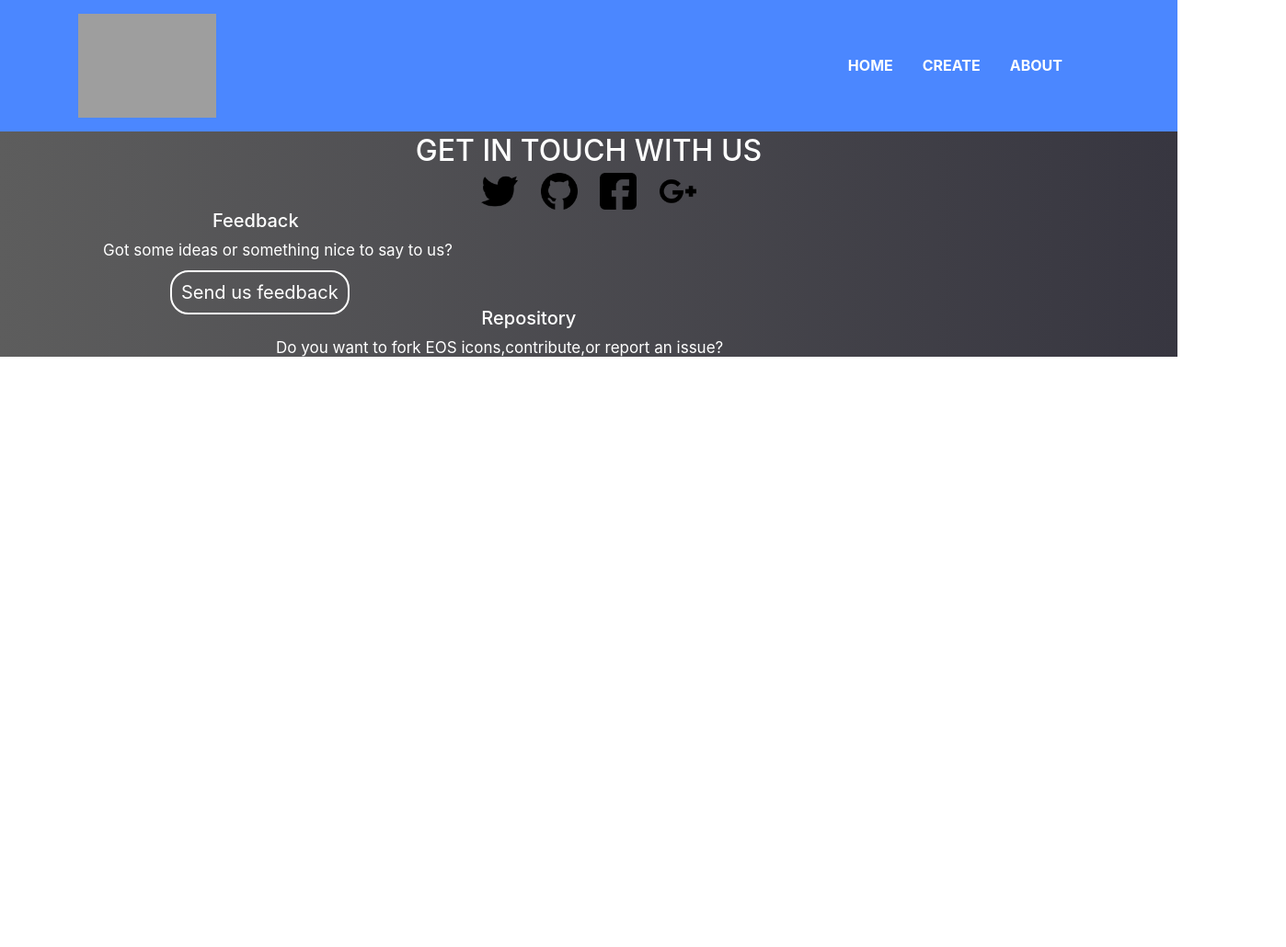
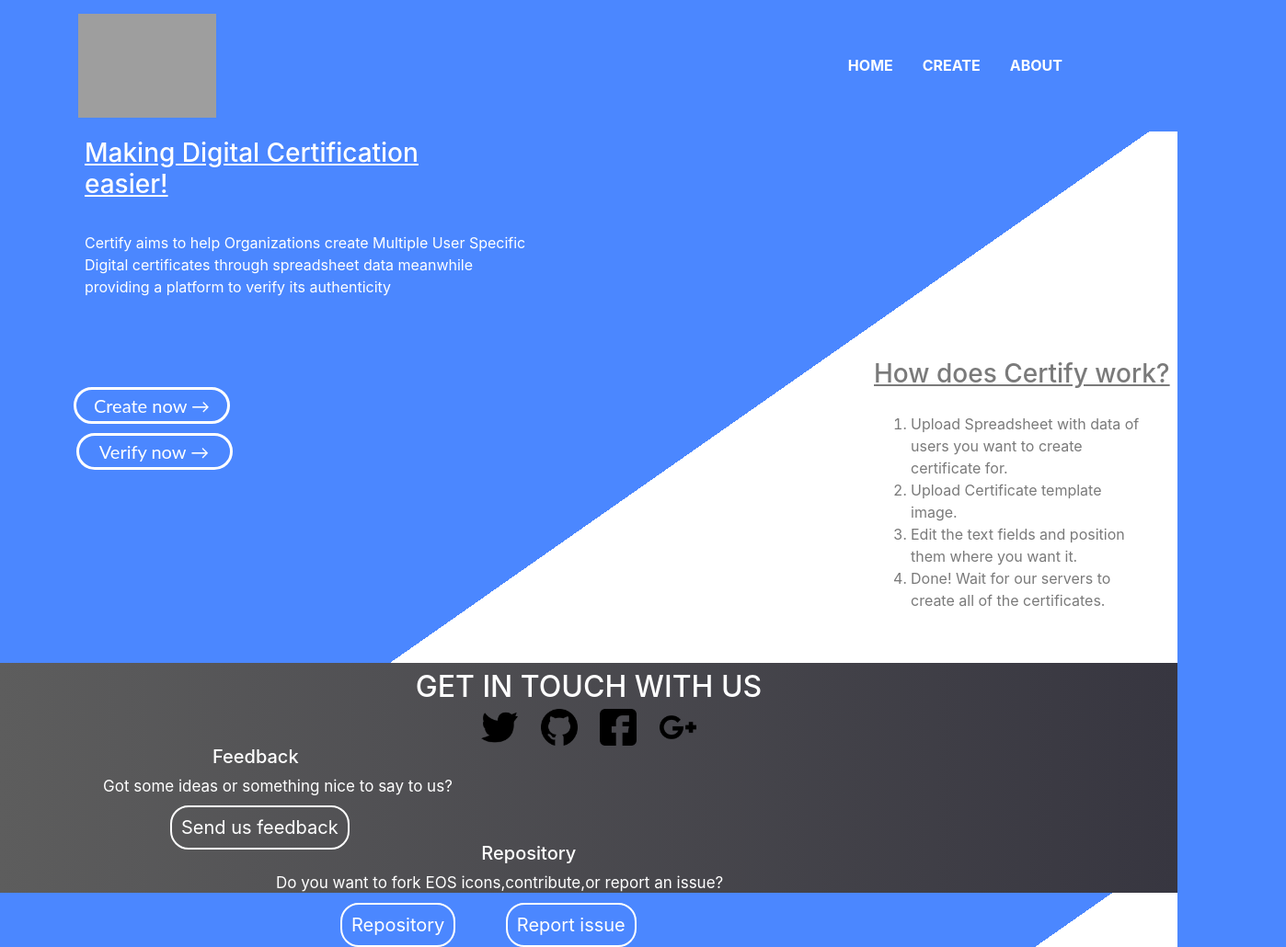
Before and after one commit to kaybhutani/Certify, a website: page public/index.html in a window 1280 px wide. Shown: the whole page at 92% size, 1398 px wide, since content can reach past the window. Before the commit the page ends 800 px from the top, so only its background shows below. Drawn offline with Linux system fonts and the light colour scheme; grey boxes are pictures that could not be loaded.

Commit message:
landingpage created

```diff
--- a/public/css/styles.css
+++ b/public/css/styles.css
@@ -1,13 +1,15 @@
-
-
-
+body {
+  height:100vh;
+  width:100vw;
+  background:linear-gradient(145deg, #4B87FF,#4B87FF 60%, white 60%, white);
+}
 .contact-me{
   background-image:linear-gradient(to right,#5d5d5d,#373640);
   width: 100%;
   height: 250px;
-
-
 }
+.header-area{ margin-top: 0px;
+  height: auto;}
 .topnav {
   background: #4B87FF;
   overflow: hidden;
@@ -78,12 +80,95 @@ ul,li{
   margin:0;
 }
 .main-content {
-  padding-top: 82px;
+  padding-top: 150px ;
+  padding-left: 90px;
+  position: relative;
+  left: 2px;
+  width: 55%;
 }
+.head-1{ color: white;
+  text-underline-position:below;
+width:75%;
+text-decoration: underline;
+text-align: left;}
+.subhead-1{ color: white;
+width:80%;
+text-align: left;
+  margin-top: 35px}
+.list2 {text-align: left;
+  margin-top: 25px;
+width: 70%;}
+.head-2 {color: #7A7A7A;
+  text-decoration: underline;
+  text-align: left;
+}
+.main-content2{
+  padding-top: 50px ;
+  padding-right: 30px;
+  color: #7A7A7A;
+  text-align: left;
+  position: relative;
+  left: 950px;
+  width: 35%;
+}
+
+
+
+.btn-createnow {
+  border-radius: 400px;
+  width: 170px;
+  text-align: center;
+  position: relative;
+  bottom: 260px;
+left: 80px;
+height: 40px;
+text-decoration-color: none;
+text-shadow: none;
+text-decoration: none;
+border-width: 3px;
+font-size: 20px;
+font-family: lato;
+border-style: solid;
+border-color: white;
+  background: #4B87FF;
+  color: white;
+}
+
+.btn-createnow:hover {background-color: white;
+  border-color: #4B87FF;
+  color: #4B87FF;
+}
+
+
+.btn-verifynow { border-color: white;
+  background: #4B87FF;
+  color: white;
+  font-size: 20px;
+  font-family: lato;
+
+  border-width: 3px;
+  border-style: solid;
+  border-radius: 40px;
+  width: 170px;
+  text-decoration: none;
+  text-shadow:0;
+  text-align: center;
+  position: relative;
+  bottom: 210px;
+ right: 92px;
+ height: 40px;
+
+}
+
+.btn-verifynow:hover {background-color: white;
+  border-color: #4B87FF;
+  color: #4B87FF;
+}
+
 .footer{
 
 color:white ;
-text-align: center;
+text-align:center;
 line-height: 1.6;
 
 }
--- a/public/index.html
+++ b/public/index.html
@@ -4,7 +4,7 @@
     <meta charset="utf-8">
     <title>cerify</title>
     <link rel="stylesheet" href="css/styles.css">
-
+<link rel="button" href="css/styles.css">
   <!--====== Favicon Icon ======-->
   <link rel="shortcut icon" href="assets/images/favicon.png" type="image/png">
 
@@ -29,7 +29,9 @@
   <!--====== Style css ======-->
   <link rel="stylesheet" href="assets/css/style.css">
   </head>
-  <body>
+
+  <body background-color="black">
+
     <section class="header-area">
       <div class="navbar-area">
         <div class="container">
@@ -37,7 +39,7 @@
             <div class="col-lg-12">
               <nav class="navbar navbar-expand-lg">
                 <a class="navbar-brand" href="#">
-                  <img src="C:\Users\saurabh sharma\Desktop\minor 2\smart-opl\assets\images\Certify logo(1).png" alt="Logo">
+                  <img src="C:\Users\saurabh sharma\Desktop\FINAL CERTIFY\public\assets\images\Certify logo(1).png" alt="Logo">
                 </a>
 
 
@@ -72,8 +74,23 @@
     <div class="main-content">
 
 
-<h1>s</h1>
+<h3 class="head-1">Making Digital Certification easier!</h3>
+<p class="subhead-1">Certify aims to help Organizations create Multiple User Specific Digital certificates
+through spreadsheet data meanwhile providing a platform to verify its authenticity</p>
 </div>
+<div class="main-content2">
+  <h3 class="head-2">How does Certify work?</h3>
+  <p>
+    <ol class="list2" type="1">
+      <li>  Upload Spreadsheet with data of users you want to create certificate for.
+</li>
+<li>Upload Certificate template image.</li>
+<li>Edit the text fields and position them where you want it.</li>
+<li>Done! Wait for our servers to create all of the certificates.</li>
+    </ol>  </p>
+</div>
+<button class="btn-createnow ">Create now &rarr;</button>
+<button class="btn-verifynow">Verify now &rarr;</button>
 
 <footer>
 
```
Also changed, not shown: public/assets/images/bg image.png (added).
